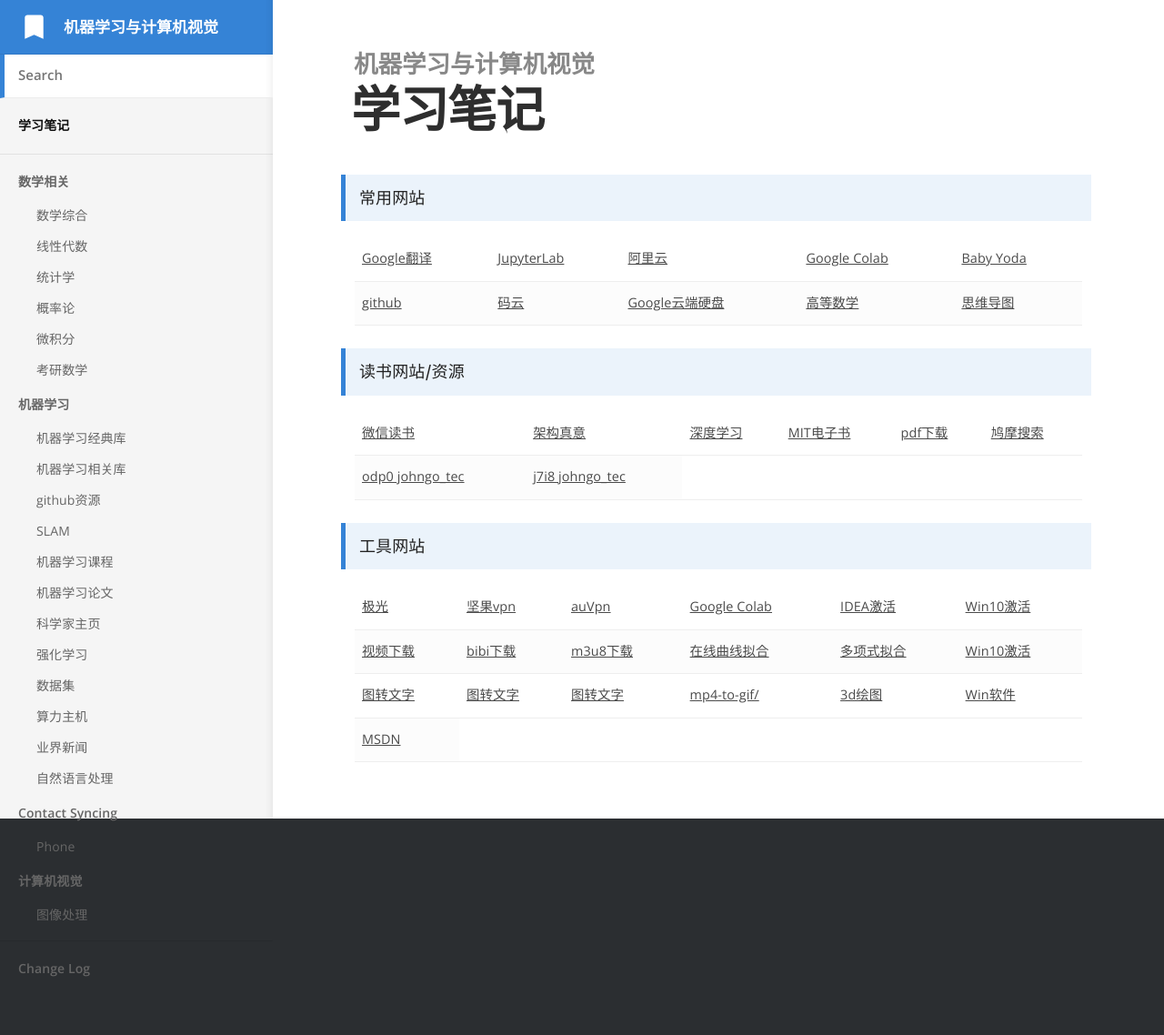
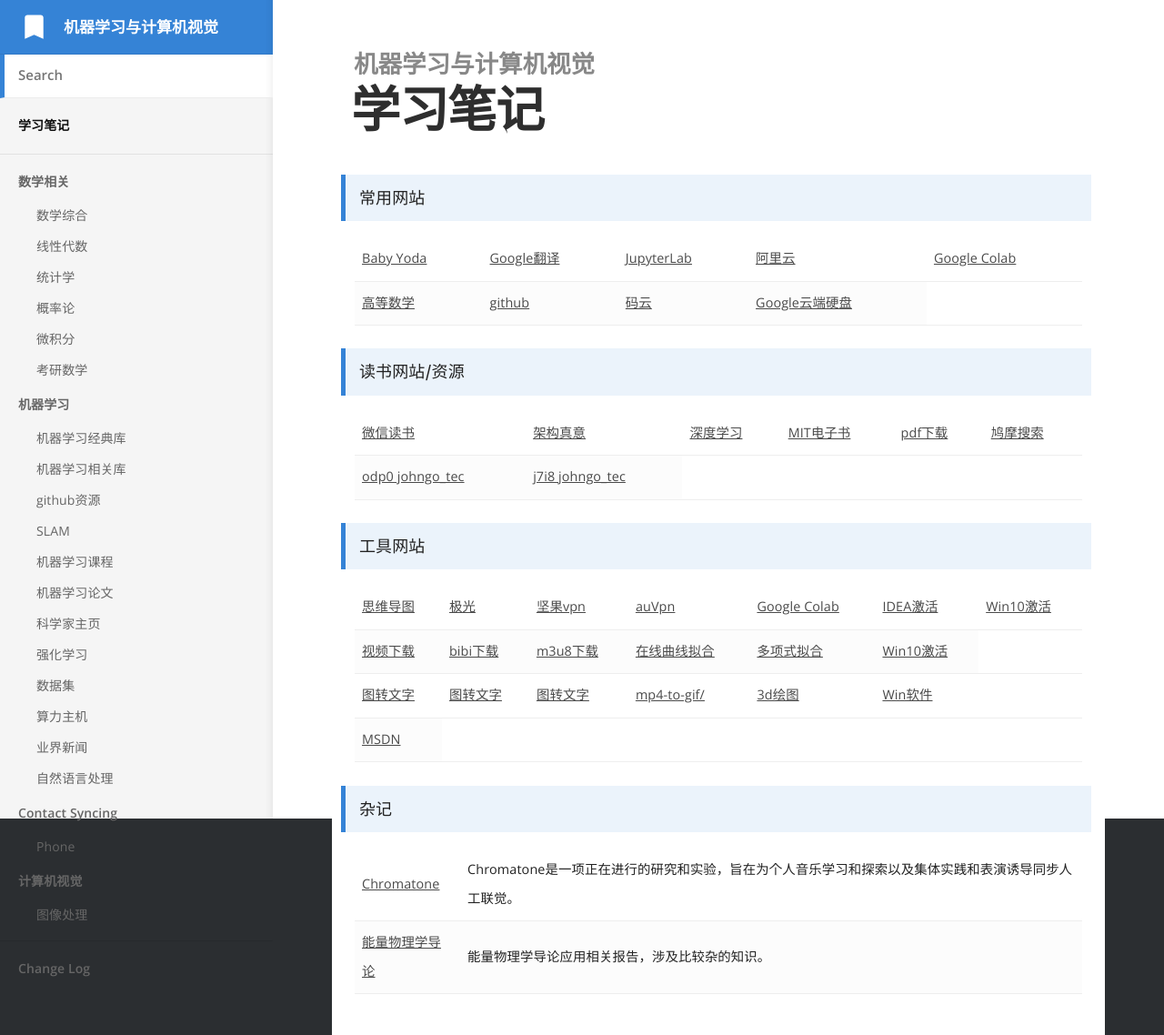
Before and after one commit to bashendixie/Machine_Learning_Notes, a Jekyll site: the page built from index.md, in a window 1280 px wide. Shown: the whole page at 91% size. Built offline with Jekyll 4.4.1, drawn with Linux system fonts in a browser that asks for light colours; before the commit the page ends 1096 px from its top, so only the background shows below that.

Commit message:
no message

```diff
--- a/index.md
+++ b/index.md
@@ -7,6 +7,9 @@
 <table width="1033" style="font-size: 0.8em;">
 	<tbody>
 		<tr>
+			<td>
+				<a href="https://www.crystalclassics.com/swarovski/5583201.htm" target="_blank">Baby Yoda</a>
+			</td>
 			<td>
 				<a href="https://translate.google.cn/" target="_blank">Google翻译</a>
 			</td>
@@ -19,11 +22,12 @@
 			<td>
 				<a href="https://colab.research.google.com/" target="_blank">Google Colab</a>
 			</td>
-			<td>
-				<a href="https://www.crystalclassics.com/swarovski/5583201.htm" target="_blank">Baby Yoda</a>
-			</td>
+
 		</tr>
 		<tr>
+			<td>
+				<a href="https://bashendixie.github.io/mathematics/" target="_blank">高等数学</a>
+			</td>
 			<td>
 				<a href="https://github.com/bashendixie?tab=repositories" target="_blank">github</a>
 			</td>
@@ -32,12 +36,6 @@
 			</td>
 			<td>
 				<a href="https://drive.google.com/drive/my-drive" target="_blank">Google云端硬盘</a>
-			</td>
-			<td>
-				<a href="https://bashendixie.github.io/mathematics/" target="_blank">高等数学</a>
-			</td>
-			<td>
-				<a href="https://www.processon.com/" target="_blank">思维导图</a>
 			</td>
 		</tr>
 	</tbody>
@@ -81,6 +79,9 @@
 <table width="1033" style="font-size: 0.8em;">
 	<tbody>
 		<tr>
+			<td>
+				<a href="https://www.processon.com/" target="_blank">思维导图</a>
+			</td>
 			<td>
 				<a href="https://www.jiayouyabeijing.com/cn/?a=gi9cp" target="_blank">极光</a>
 			</td>
@@ -149,3 +150,25 @@
 		</tr>
 	</tbody>
 </table>
+
+> 杂记
+<table width="1033" style="font-size: 0.8em;">
+	<tbody>
+		<tr>
+			<td>
+				<a href="https://chromatone.center/" target="_blank">Chromatone</a>
+			</td>
+			<td>
+				Chromatone是一项正在进行的研究和实验，旨在为个人音乐学习和探索以及集体实践和表演诱导同步人工联觉。
+			</td>
+		</tr>
+		<tr>
+			<td>
+				<a href="http://large.stanford.edu/courses/2011/ph240/" target="_blank">能量物理学导论</a>
+			</td>
+			<td>
+				能量物理学导论应用相关报告，涉及比较杂的知识。
+			</td>
+		</tr>
+	</tbody>
+</table>
```
